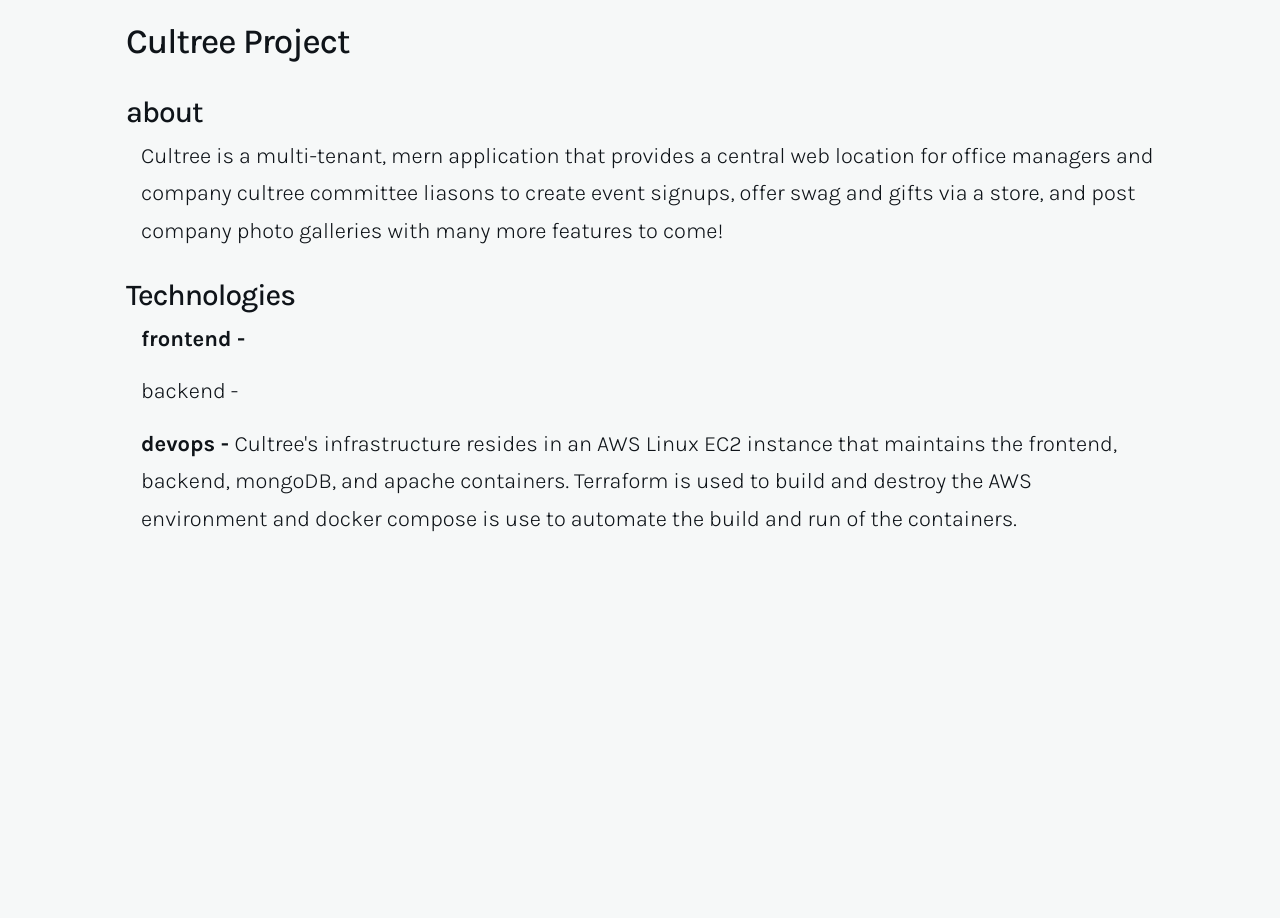
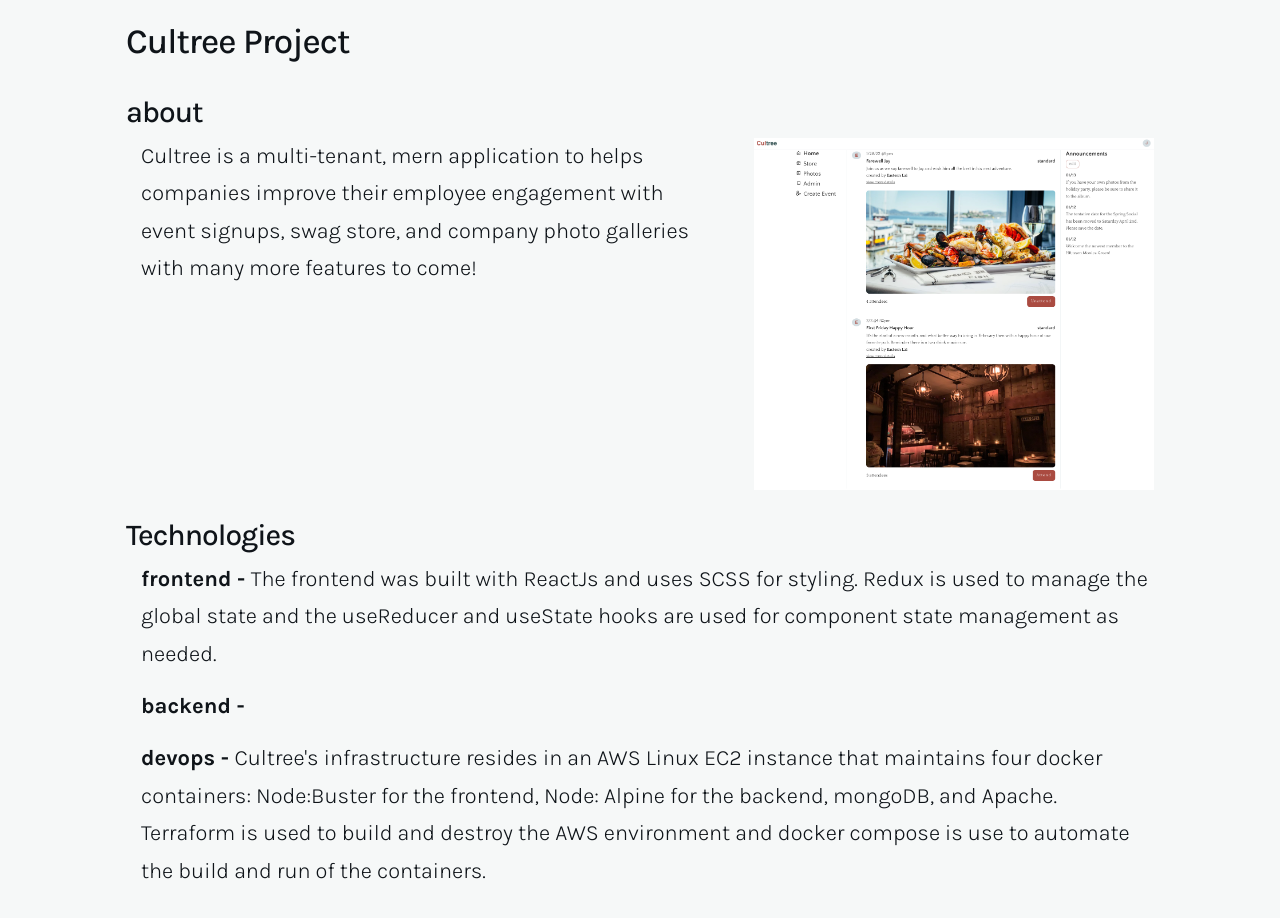
Before and after one commit to easternlai/dev-portfolio, a React (Create React App) app: page /projects in a window 1280 px wide. Shown: the part 240-1158 px from the top of the page. Before the commit the page ends 833 px from the top, so only its background shows below. Built offline with nearby package versions, Linux system fonts and the light colour scheme.

Commit message:
added content for projects page

```diff
--- a/package.json
+++ b/package.json
@@ -6,6 +6,7 @@
     "@testing-library/jest-dom": "^5.16.1",
     "@testing-library/react": "^12.1.2",
     "@testing-library/user-event": "^13.5.0",
+    "axios": "^0.24.0",
     "node-sass": "^7.0.1",
     "react": "^17.0.2",
     "react-dom": "^17.0.2",
--- a/src/pages/ProjectPage.js
+++ b/src/pages/ProjectPage.js
@@ -1,20 +1,41 @@
-import React from 'react';
+import React from "react";
+import cultree from "../images/cultree.png";
 
 const ProjectPage = () => {
+  return (
+    <div className="projects-page">
+      <div className="text-large mb-10">Cultree Project</div>
+      <div className="text-med">about </div>
+      <div className="projects-page__wrapper">
+      <div className="ml-15">
+        Cultree is a multi-tenant, mern application to helps companies improve
+        their employee engagement with event signups, swag store, and company
+        photo galleries with many more features to come!
+      </div>
+      <img src={cultree} className="projects-page__wrapper--image"/>
+      </div>
 
-    return (
-        <div>
-        <div className="text-large mb-10">Cultree Project</div>
-        <div className="text-med">about </div>
-        <div className='ml-15'>Cultree is a multi-tenant, mern application that provides a central web location for office managers and company cultree committee liasons to create event signups, offer swag and gifts via a store, and post company photo galleries with many more features to come! </div>
 
-        <div className="text-med  mt-20">Technologies </div>
-        <div className='ml-15 mb-10'><span className="bold">frontend - </span> </div>
-        <div className='ml-15 mb-10'><span classNams="bold">backend - </span>  </div>
-        <div className='ml-15 mb-10'><span className="bold">devops - </span>Cultree's infrastructure resides in an AWS  Linux EC2 instance that maintains the frontend, backend, mongoDB, and apache containers. Terraform is used to build and destroy the AWS environment and docker compose is use to automate the build and run of the containers.</div>
+      <div className="text-med  mt-20">Technologies </div>
+      <div className="ml-15 mb-10">
+        <span className="bold">frontend - </span>The frontend was built with
+        ReactJs and uses SCSS for styling. Redux is used to manage the global
+        state and the useReducer and useState hooks are used for component state
+        management as needed.
+      </div>
+      <div className="ml-15 mb-10">
+        <span className="bold">backend - </span>
 
-        </div>
-    )
+      </div>
+      <div className="ml-15 mb-10">
+        <span className="bold">devops - </span>
+        Cultree's infrastructure resides in an AWS Linux EC2 instance that
+        maintains  four docker containers: Node:Buster for the frontend, Node: Alpine for the backend, mongoDB, and Apache.
+        Terraform is used to build and destroy the AWS environment and docker
+        compose is use to automate the build and run of the containers.
+      </div>
+    </div>
+  );
 };
 
 export default ProjectPage;
--- a/src/styles/base/_typography.scss
+++ b/src/styles/base/_typography.scss
@@ -97,6 +97,11 @@ body {
   letter-spacing:-1px;
 }
 
+.text-sm {
+  font-size: 1.8rem;
+
+}
+
   .bold{
     font-weight: bold;
   }
--- a/src/styles/main.scss
+++ b/src/styles/main.scss
@@ -8,3 +8,4 @@
 @import './pages/careerPage';
 @import './pages/aboutPage';
 @import './components/header';
+@import './pages/projectsPage';
--- /dev/null
+++ b/src/styles/pages/_projectsPage.scss
@@ -0,0 +1,10 @@
+.projects-page {
+    &__wrapper{
+        display: flex;
+
+        &--image {
+            margin-left: 50px;
+            width: 400px;
+        }
+    }
+}
```
Also changed, not shown: src/images/cultree.png (added), 1 other file (tests, documents, lock files or other folders).
